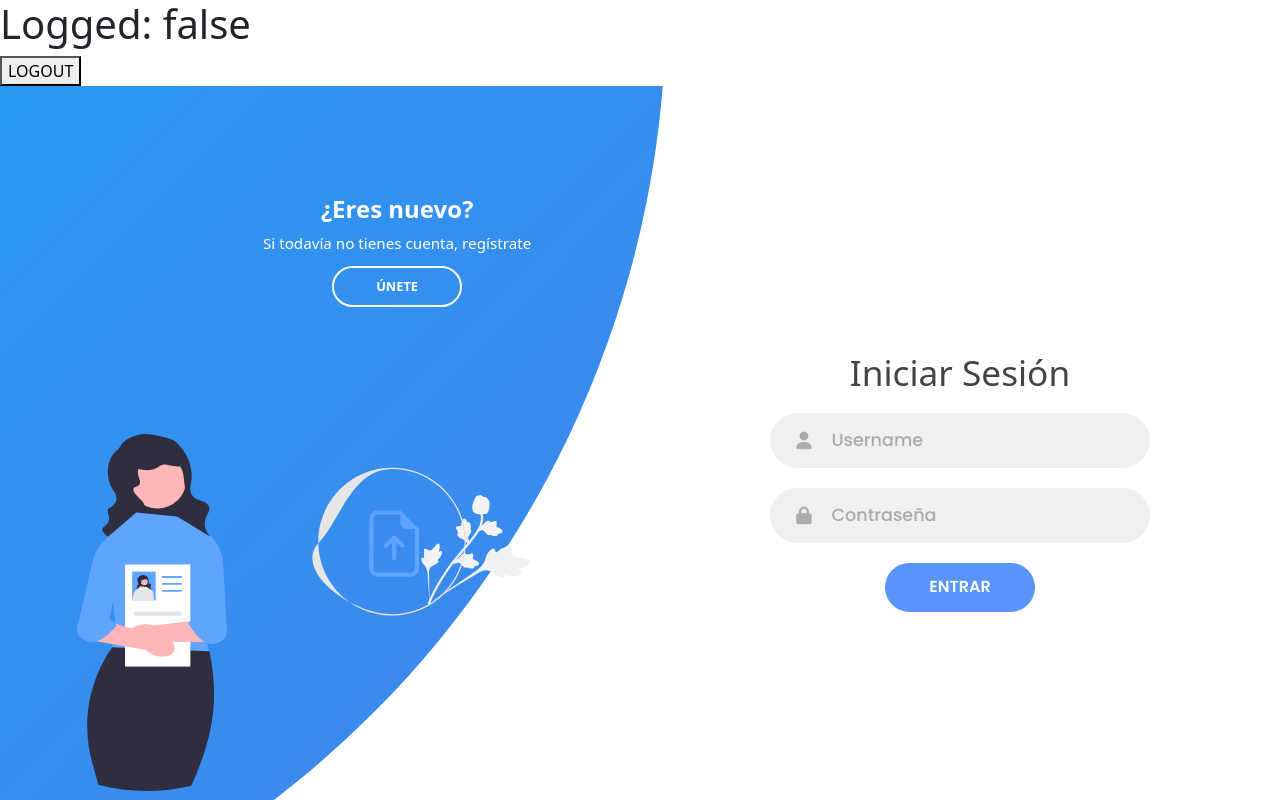
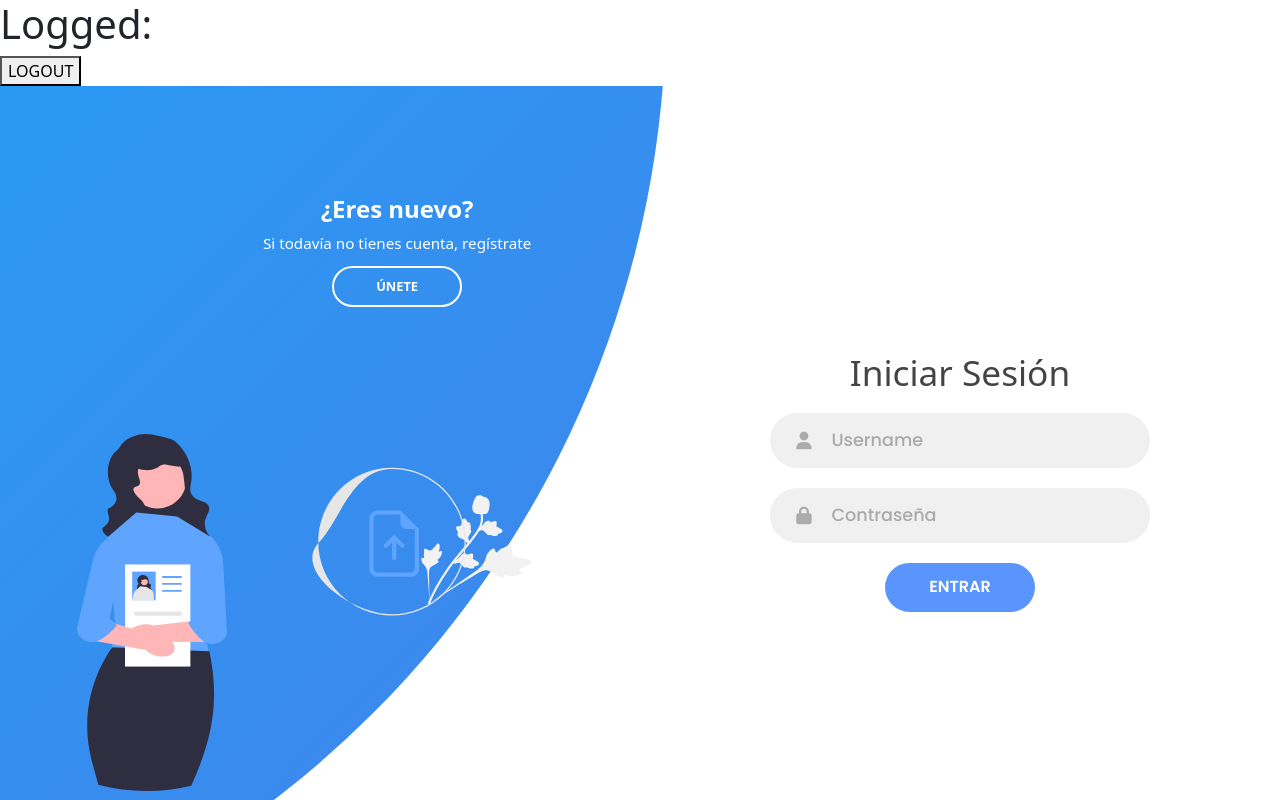
Before and after one commit to ElNotaCode/proyecto-final-angular, an Angular app: page /home in a window 1280 px wide. Shown: the top 800 px of the page. Built offline with nearby package versions, Linux system fonts and the light colour scheme.

Commit message:
test con el username

```diff
--- a/src/app/admin/auth/login/login.component.html
+++ b/src/app/admin/auth/login/login.component.html
@@ -19,7 +19,7 @@
         <h2 class="title">Registro</h2>
         <div class="input-field">
           <i class="fas fa-user"></i>
-          <input type="text" placeholder="Usuario" />
+          <input type="text" placeholder="Username" />
         </div>
         <div class="input-field">
           <i class="fas fa-envelope"></i>
--- a/src/app/app.component.html
+++ b/src/app/app.component.html
@@ -1,5 +1,5 @@
 
-<h1>Logged: {{ isLoggedIn }}</h1>
+<h1>Logged: {{ username }}</h1>
 <button (click)="logout()">LOGOUT</button>
 <app-login></app-login>
 <router-outlet></router-outlet>
```
